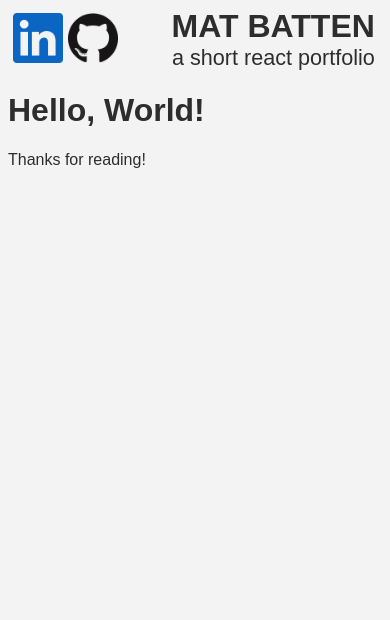
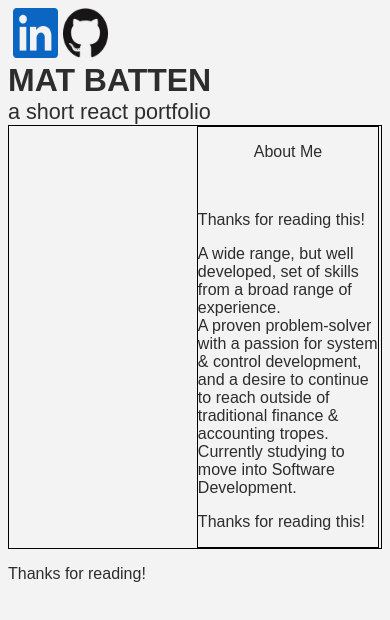
Before and after one commit to mat-projects/portfolio-frontend, a React (Create React App) app: page / in a window 390 px wide. Shown: the top 620 px of the page. Built offline with nearby package versions, Linux system fonts and the light colour scheme.

Commit message:
working on css and responsive

```diff
--- a/public/index.html
+++ b/public/index.html
@@ -2,6 +2,7 @@
 <html lang="en">
   <head>
     <title>React App</title>
+    <meta name="viewport" content="width=device-width, initial-scale=1.0">
     <link rel= stylesheet href="./style.css"/>
   </head>
   <body>
--- a/public/style.css
+++ b/public/style.css
@@ -1,67 +1,72 @@
+* {
+    box-sizing: border-box;
+}
+
 html {
-    margin: 0;
     background-color: rgb(243, 243, 243);
     color: rgb(45, 45, 45);
     font-family: Arial, Helvetica, sans-serif;
   }
 
-  .header {
+.row::after {
+    content: "";
+    clear: both;
+    display: table;
+  }
+[className*="col-"] {
+    float: left;
+    padding: 15px;
+    border: 1px solid red;
+  }
+  .col-1 {width: 8.33%;}
+  .col-2 {width: 16.66%;}
+  .col-3 {width: 25%;}
+  .col-4 {width: 33.33%;}
+  .col-5 {width: 41.66%;}
+  .col-6 {width: 50%;}
+  .col-7 {width: 58.33%;}
+  .col-8 {width: 66.66%;}
+  .col-9 {width: 75%;}
+  .col-10 {width: 83.33%;}
+  .col-11 {width: 91.66%;}
+  .col-12 {width: 100%;}
+
+[className*="header"] {
     display: flex;
     flex-direction: row;
-    margin-left: auto;
-    margin-right: 0%;
-    text-align: right;
     width: 100%;
-    border: solid;
-    border-width: 0px;
-    border-color: black;
 }
-
-.headertext {
-    display: flex;
-    flex-direction: column;
-    width: 60%;
-    margin-left: auto;
-    margin-right: 5px;
-    text-align: right;
-}
-
 .headerlogobar {
     display: flex;
     flex-direction: row;
-    width: 40%;
-    margin: auto;
+    margin-top: auto;
+    margin-bottom: auto;
     margin-left: 5px;
 }
-
 .headerimg {
     padding-right: 5px;
     width: 50px;
     height: 50px;
 }
 
+.headertext {
+    display: flex;
+    flex-direction: column;
+
+}
 .header--title {
-    text-align: right;
-    padding-top: 0;
-    padding-right: 1%;
     font-weight: bold;
     font-size: 3vw;
 }
-
 @media screen and (max-width: 1000px) {
     .header--title {
         font-size: 24pt;
     }
 }
-
 .header--description {
-    flex-direction: column;
-    text-align: right;
-    padding-right: 1%;
     font-weight: normal;
     font-size: 2.02vw;
 }
-
 @media screen and (max-width: 1000px) {
     .header--description {
         font-size: 16.2pt;
@@ -76,6 +81,29 @@ main {
     margin-right: auto;
 }
 
+.bio {
+    display: flex;
+    flex-direction: column;
+    flex-wrap: wrap;
+    width: 100%;
+    border: solid 1px black;
+}
+.bio--text {
+    margin-left: 50.5%;
+    margin-right: 0.5%;
+    width: 49%;
+    border: solid 1px black;
+}
+
+.bio--heading {
+    /* margin-left: 0%;
+    margin-right: auto; */
+    text-align: center;
+    font-weight: 200;
+    width: 100%;
+    border: solid 0px black;
+}
+
 /* footer{
 
 } */
--- a/src/components/header.tsx
+++ b/src/components/header.tsx
@@ -4,7 +4,9 @@ import github from "././images/GitHub.png";
 export default function Header(): JSX.Element {
   return (
     <>
-      <div className="header">
+    <div className="row">
+
+        <div className="col-1">
           <div className="headerlogobar">
             <a
               href="https://www.linkedin.com/in/mat-batten"
@@ -21,11 +23,16 @@ export default function Header(): JSX.Element {
               <img className="headerimg" src={github} alt="GitHub"></img>
             </a>
           </div>
+        </div>
+
+        <div className="col-8">
           <div className="headertext">
             <div className="header--title">MAT BATTEN</div>
             <div className="header--description">a short react portfolio</div>
           </div>
         </div>
+
+      </div>
     </>
   );
 }
--- a/src/components/main.tsx
+++ b/src/components/main.tsx
@@ -1,6 +1,10 @@
 // import { useState, useEffect } from "react";
-import { greet } from "../utils/greet";
+import Bio from "./main/bio";
 
 export default function Main(): JSX.Element {
-  return <h1>{greet("World")}</h1>;
+  return (
+    <>
+      <Bio />
+    </>
+  );
 }
--- a/src/components/main/bio.tsx
+++ b/src/components/main/bio.tsx
@@ -1,9 +1,16 @@
 export default function Bio(): JSX.Element {
   return (
-    <>
-      <div className="footer">
-        <p>Thanks for reading!</p>
+    <div className="bio">
+      <div className="bio--text">
+        <p className="bio--heading">About Me</p><br />
+        <p>Thanks for reading this!</p>
+        <p>
+          A wide range, but well developed, set of skills from a broad range of experience. <br />
+          A proven problem-solver with a passion for system & control development, and a desire to continue to reach outside of traditional finance & accounting tropes.<br />
+          Currently studying to move into Software Development. <br />
+        </p>
+        <p>Thanks for reading this!</p>
       </div>
-    </>
+    </div>
   );
 }
```
Lines whose indentation alone changed are shown as unchanged.
